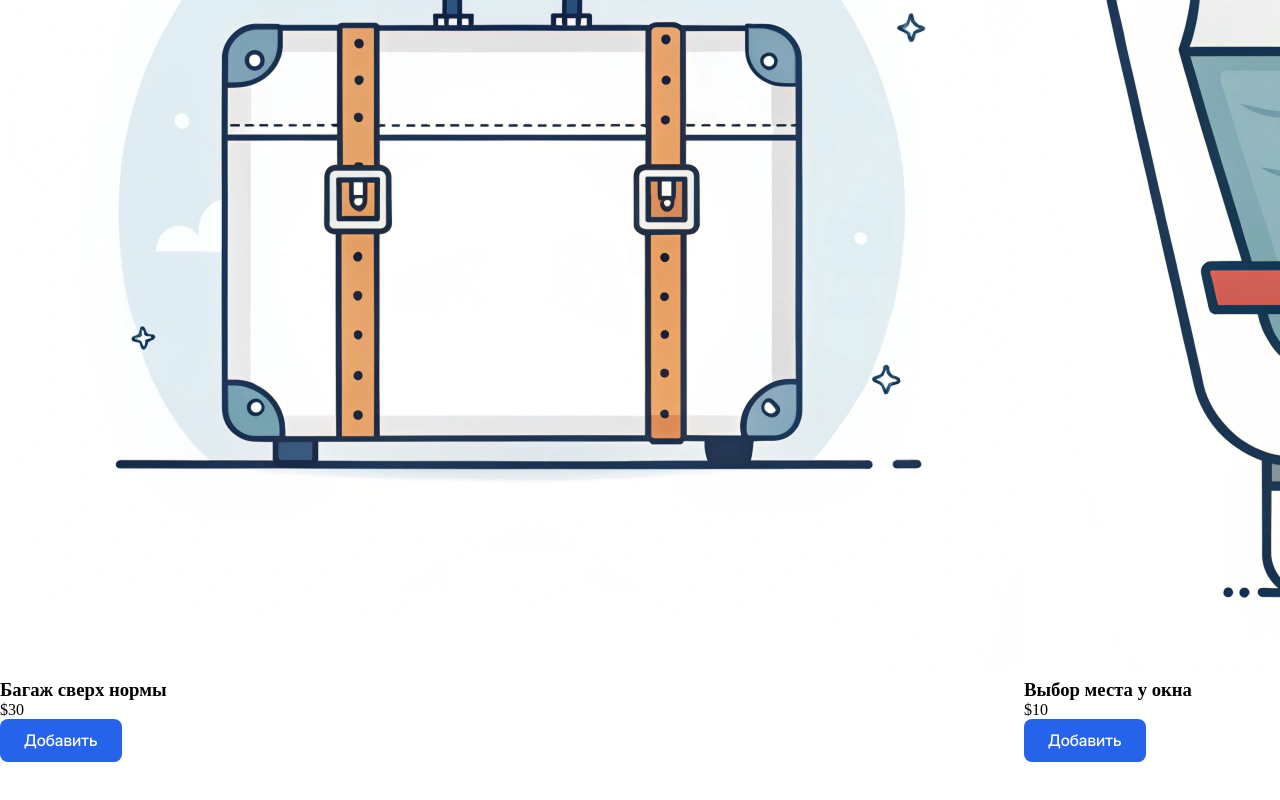
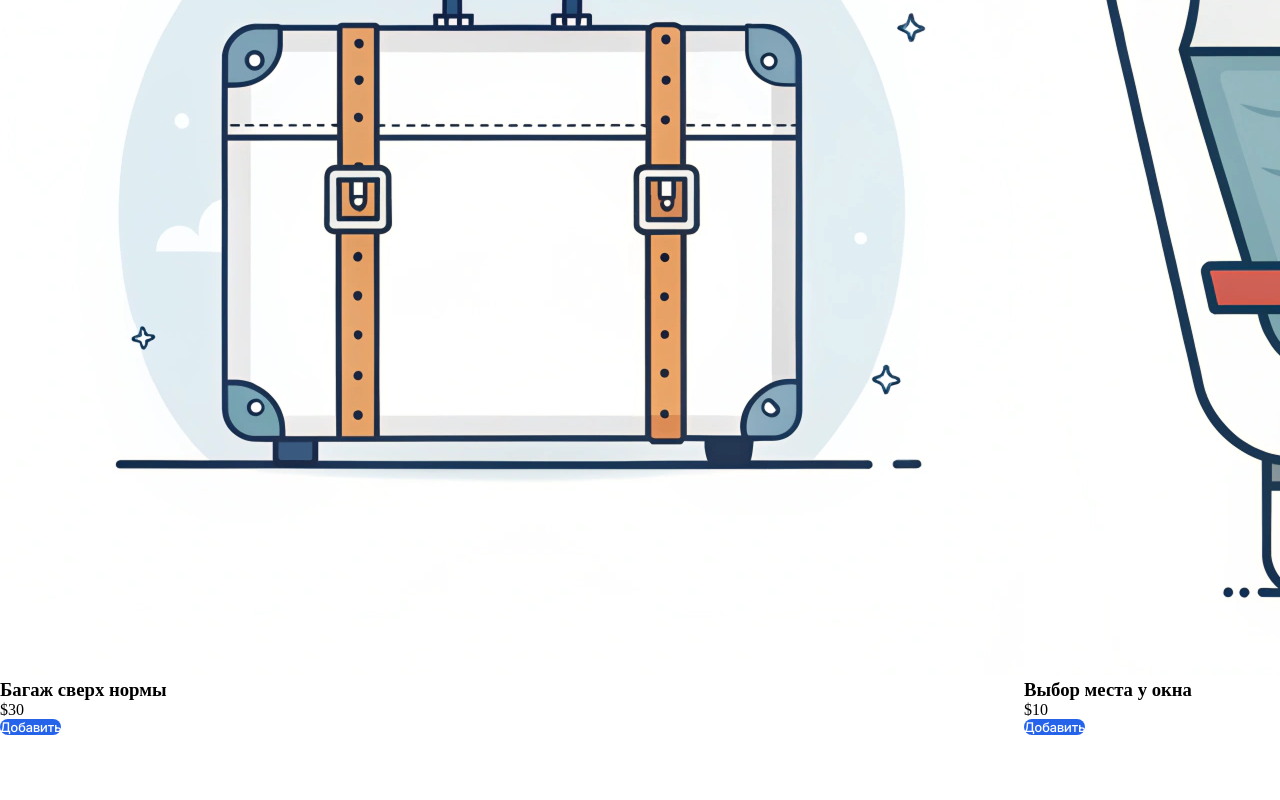
Before and after one commit to DanriWeb/flight-services, a React (Vite) app: page / in a window 1280 px wide. Shown: the part 436-1236 px from the top of the page. Built offline with nearby package versions, Linux system fonts and the light colour scheme; the HTML template or start-up script is replaced by a standard one.

Commit message:
feat(features): :sparkles: доработать ServiceCard.tsx
- добавлена поддержка иллюстрации и обновлён тестовый размер кнопки

```diff
--- a/src/components/ServiceCard.tsx
+++ b/src/components/ServiceCard.tsx
@@ -20,14 +20,18 @@ export default function ServiceCard({
     <div className="service-card">
       <div className="service-card__information-container">
         <div className="service-card__illustration-container">
-          <img src={illustration} alt="" />
+          <img
+            src={illustration}
+            alt=""
+            className="service-card__illustration"
+          />
         </div>
         <div className="service-card__description-container">
           <h3 className="service-card__service-title">{title}</h3>
           <p className="service-card__service-price">${price}</p>
         </div>
       </div>
-      <Button size="medium" isAdded={isAdded} onClick={handleAddClick} />
+      <Button size="small-mobile" isAdded={isAdded} onClick={handleAddClick} />
     </div>
   );
 }
```
